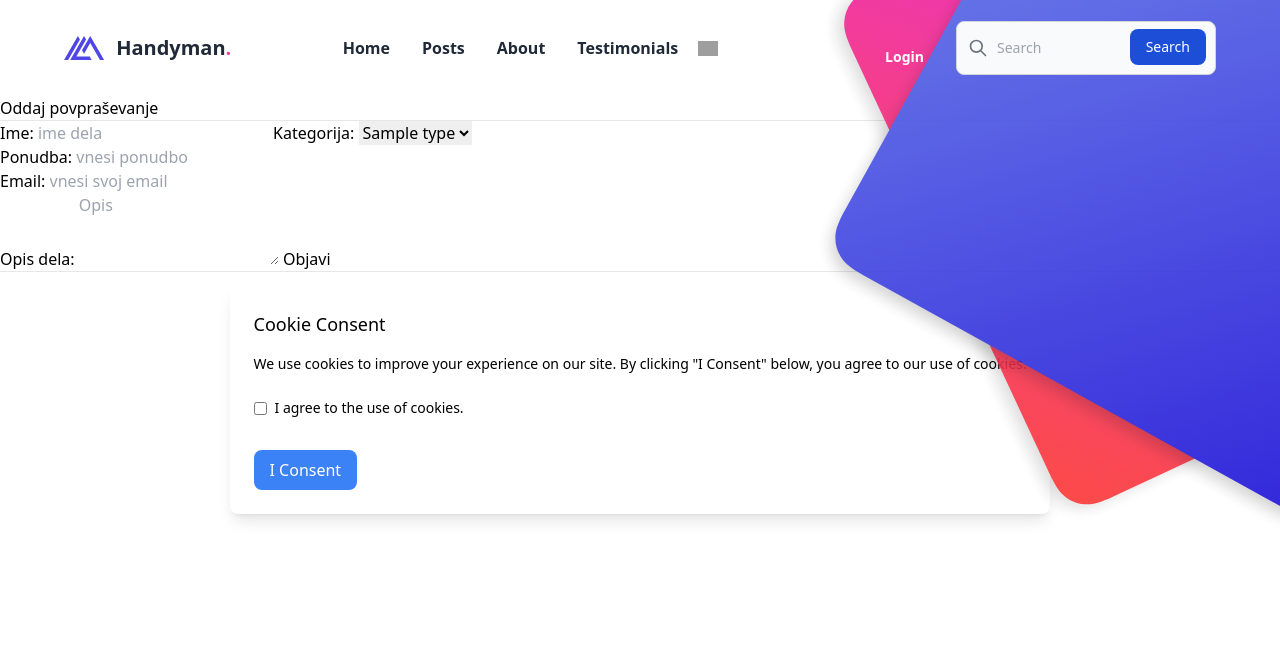
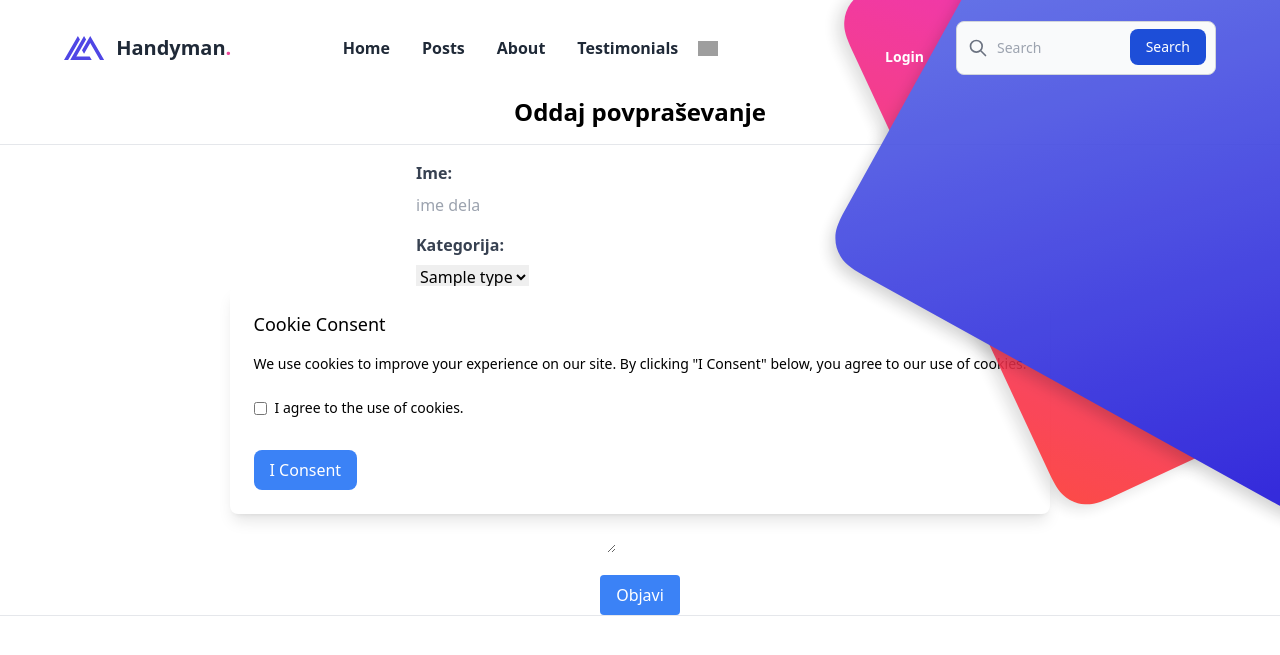
Before and after one commit to janlebar/hanyman-connect, a Flask app: page /posts/new in a window 1280 px wide; the page is wider, and only the part inside the window is pictured. Shown: the top 655 px of that part. Run offline with Flask 3, Linux system fonts and the light colour scheme; tables that the repository leaves empty hold one stand-in row (values such as "Sample post"); style sheets or scripts are compiled from the project's sources; parts of the project's set-up code (start-up, migrations or seed data) failed here and were passed over; some libraries are stand-ins or nearby versions; grey boxes are pictures that could not be loaded.

Commit message:
templates update

```diff
--- a/templates/new_post.html
+++ b/templates/new_post.html
@@ -5,45 +5,52 @@
 {% endblock %}
 
 {% block body %}
-<h1>Oddaj povpraševanje</h1>
+    <h1 class="text-2xl font-bold text-center mb-4">Oddaj povpraševanje</h1>
 
-    <hr>
-
+    <hr class="mb-4">
 
     <!--  formular kamor folk vpise podatke za nov povst-->
-    <form action='/save_post' method='POST' id="newPostForm">
-        <label for="title">Ime:</label>
-        <input class="form-control" type="text" name='title' id='title' placeholder="ime dela" aria-label="Enter Title">
+    <form action='/save_post' method='POST' id="newPostForm" class="mx-auto max-w-md">
+        <div class="mb-4">
+            <label for="title" class="block text-gray-700 font-bold mb-2">Ime:</label>
+            <input class="form-input" type="text" name='title' id='title' placeholder="ime dela" aria-label="Enter Title">
+        </div>
         <!-- jaka naredil da izpiše kategorije-->
-        <label for="category">Kategorija:</label>
-        <select name="category" id="categories">
+        <div class="mb-4">
+            <label for="category" class="block text-gray-700 font-bold mb-2">Kategorija:</label>
+            <select name="category" id="categories" class="form-select">
                 {% for category in categories %}
-            <li>{{category.name}}</li>
                     <option value="{{category.id}}">{{category.name}}</option>
                 {% endfor%}
             </select>
+        </div>
 
         <!--  -->
-        <br>
-        <label for="offer">Ponudba:</label>
-        <input class="form-control" type="text" name='offer' id='offer' placeholder="vnesi ponudbo" aria-label="Enter Offer">
-        <br>
+        <div class="mb-4">
+            <label for="offer" class="block text-gray-700 font-bold mb-2">Ponudba:</label>
+            <input class="form-input" type="text" name='offer' id='offer' placeholder="vnesi ponudbo" aria-label="Enter Offer">
+        </div>
 
 <!--       FIX THIS OFFERS CAN BE THE SAME <input class="form-control" type="text" name='offer' id='offer' placeholder="vnesi ponudbo" aria-label="Enter Offer" required minlength="1" maxlength="3">-->
 <!--        <br>-->
-        <label for="email">Email:</label>
-        <input class="form-control" type="email" name='email' id='email' placeholder="vnesi svoj email" aria-label="Enter Email" required
+        <div class="mb-4">
+            <label for="email" class="block text-gray-700 font-bold mb-2">Email:</label>
+            <input class="form-input" type="email" name='email' id='email' placeholder="vnesi svoj email" aria-label="Enter Email" required
             oninvalid="this.setCustomValidity('Enter valid email')"
             oninput="this.setCustomValidity('')">
-        <br>
-        <label for="content">Opis dela:</label>
-        <textarea class="form-control" name='content' id="content" placeholder="Opis" aria-label="Enter Content" rows="3"></textarea>
+        </div>
+        <div class="mb-4">
+            <label for="content" class="block text-gray-700 font-bold mb-2">Opis dela:</label>
+            <textarea class="form-textarea" name='content' id="content" placeholder="Opis" aria-label="Enter Content" rows="3"></textarea>
+        </div>
         <input type="hidden" type="text" name='longitude' id='longitude'>
         <input type="hidden" type="text" name='latitude' id='latitude'>
         <script src='/static/js/location.js'></script>
         <!--  spodi sam submita ne poveže pa v bazo-->
         {{ hcaptcha }}
-        <input type='submit' value='Objavi'>
+        <div class="flex justify-center mt-4">
+            <input type='submit' value='Objavi' class="px-4 py-2 bg-blue-500 text-white rounded hover:bg-blue-600">
+        </div>
     </form>
 
     <script>
```
Lines whose indentation alone changed are shown as unchanged.
